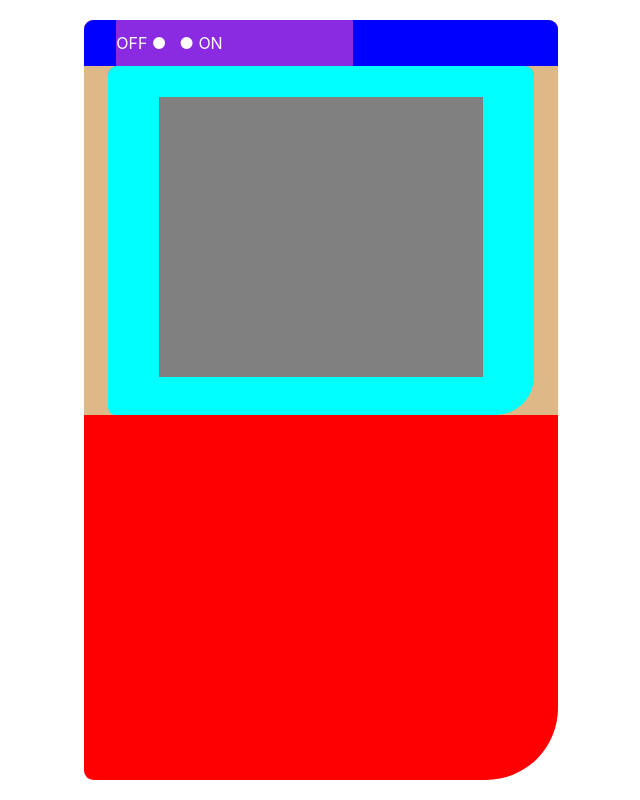
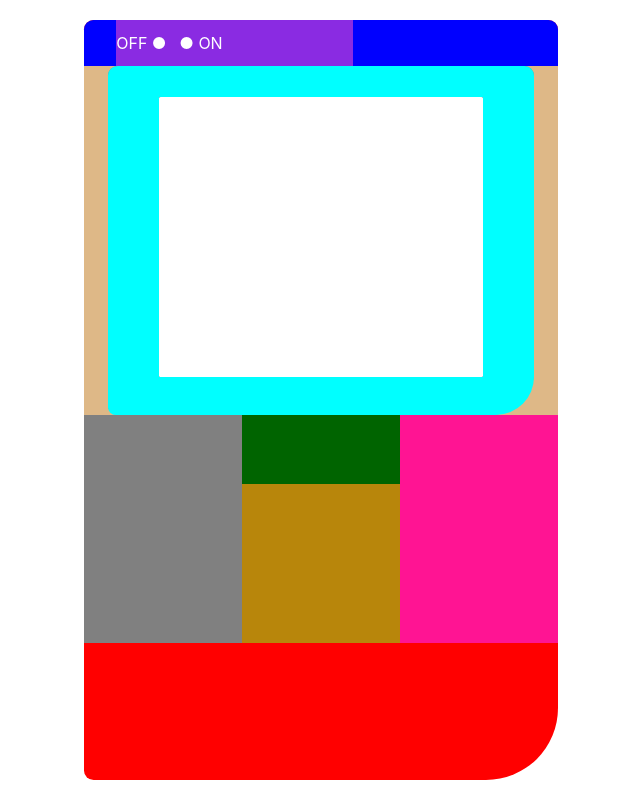
Before and after one commit to xIMet3/gameBoyReact, a React (Vite) app: page / in a window 1280 px wide. Shown: the whole page, without its empty margins (319-959 px from the left). Built offline with nearby package versions, Linux system fonts and the light colour scheme.

Commit message:
[feat]Delimitation of the central area of the console containing the crosshairs, the logo and the A and B buttons. // Delimitacion de la zona central de la consola que contiene la cruceta, el logo y los botones A y B.

```diff
--- a/src/Common/Consola/Consola.css
+++ b/src/Common/Consola/Consola.css
@@ -77,9 +77,10 @@
 }
 
 .pantalla {
-    background-color: gray;
+    background-color: white;
     height: 100%;
     width: 76%;
+    border-radius: 0.1em;
 }
 
 .margenDer {
@@ -95,3 +96,27 @@
     border-bottom-left-radius: 0.6em;
     border-bottom-right-radius: 3em;
 }
+
+.parteCentral {
+    background-color: darkgoldenrod;
+    height: 30%;
+    display: flex;
+}
+
+.parteCruceta {
+    background-color: gray;
+    height: 100%;
+    width: 33.3%;
+}
+
+.parteLogo {
+    background-color: darkgreen;
+    height: 30%;
+    width: 33.3%;
+}
+
+.parteBotonera {
+    background-color: deeppink;
+    height: 100%;
+    width: 33.4%;
+}
--- a/src/Common/Consola/Consola.jsx
+++ b/src/Common/Consola/Consola.jsx
@@ -25,7 +25,11 @@ export const Consola = () => {
                     </div>
                     <div className="margenBot"></div>
                 </div>
-
+            </div>
+            <div className="parteCentral">
+                <div className="parteCruceta"></div>
+                <div className="parteLogo"></div>
+                <div className="parteBotonera"></div>
             </div>
 
         </div>
```
